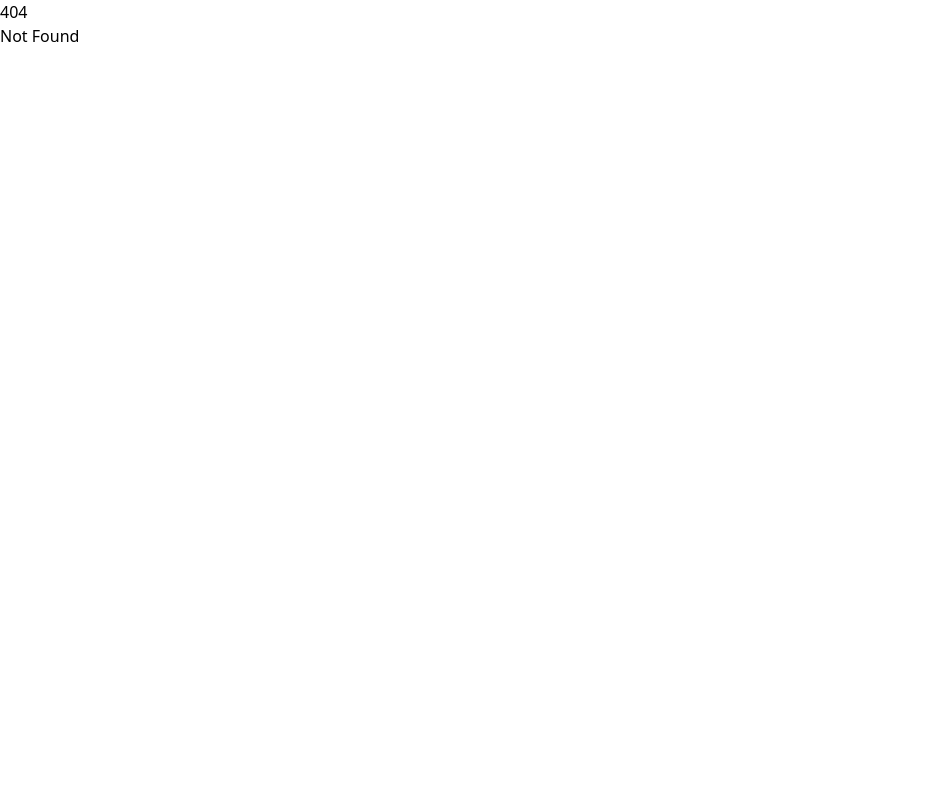
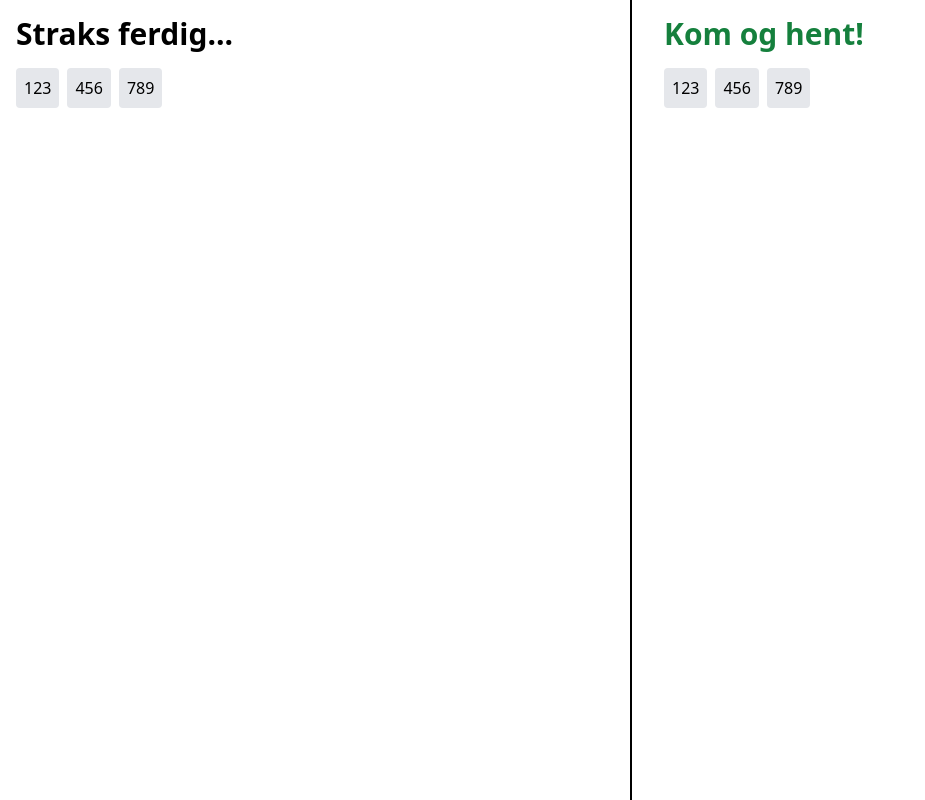
Before and after one commit to Kaffe-diem/kaffediem, a SvelteKit app: page /display in a window 1280 px wide. Before the commit this address had no page. Shown: the whole page, without its empty margins (0-925 px from the left). Built offline with nearby package versions, Linux system fonts and the light colour scheme.

Commit message:
order display

```diff
--- /dev/null
+++ b/src/lib/OrderItem.svelte
@@ -0,0 +1 @@
+<span class="p-2 bg-gray-200 rounded"><slot /></span>
--- /dev/null
+++ b/src/routes/display/+page.svelte
@@ -0,0 +1,22 @@
+<script>
+  import OrderItem from "$lib/OrderItem.svelte";
+</script>
+
+<div class = "grid grid-cols-1 md:grid-cols-2 gap-4 h-screen">
+  <div class="p-4 h-full flex flex-col border-b-2 md:border-b-0 md:border-r-2 border-black">
+    <h2 class="mb-4 text-3xl font-bold">Straks ferdig...</h2>
+    <div class="flex flex-wrap gap-2">
+      <OrderItem>123</OrderItem>
+      <OrderItem>456</OrderItem>
+      <OrderItem>789</OrderItem>
+    </div>
+  </div>
+  <div class="p-4 h-full flex flex-col">
+    <h2 class="mb-4 text-3xl text-green-700 font-bold">Kom og hent!</h2>
+    <div class="flex flex-wrap gap-2">
+      <OrderItem>123</OrderItem>
+      <OrderItem>456</OrderItem>
+      <OrderItem>789</OrderItem>
+    </div>
+  </div>
+</div>
```
